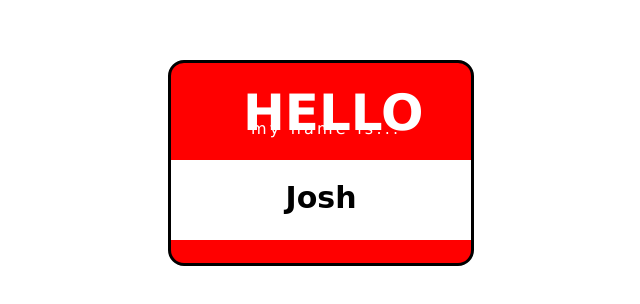
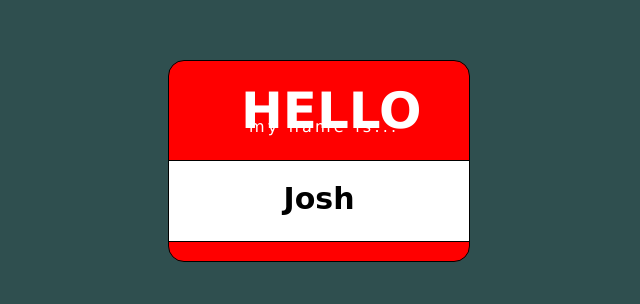
Before and after one commit to Devfarley/Understanding, a plain HTML site: page index.html in a window 1280 px wide. Shown: the part 190-494 px from the top of the page, without its empty margins (372-1012 px from the left). Drawn offline with Linux system fonts and the light colour scheme.

Commit message:
Added boarder to whitestripe

```diff
--- a/index.css
+++ b/index.css
@@ -1,4 +1,6 @@
-
+body{
+    background-color: darkslategray;
+}
 .rednametag{
     background-color: red;
     color:black;
@@ -9,10 +11,9 @@
     left: 50%;
     margin-top: -150px;
     margin-left: -100px;
-    z-index: -1;
     border-radius: 1em;
     border-style: solid;
-
+    border-width: thin;
 
 }
 div h2{
@@ -44,8 +45,9 @@ div p{
     top: 50%;
     left: 50%;
     margin-top: -50px;
-    margin-left: -97px;
-
+    margin-left: -100px;
+    border-style: solid;
+    border-width: thin;
 }
 div h1{
     font-family: cursive;
```
